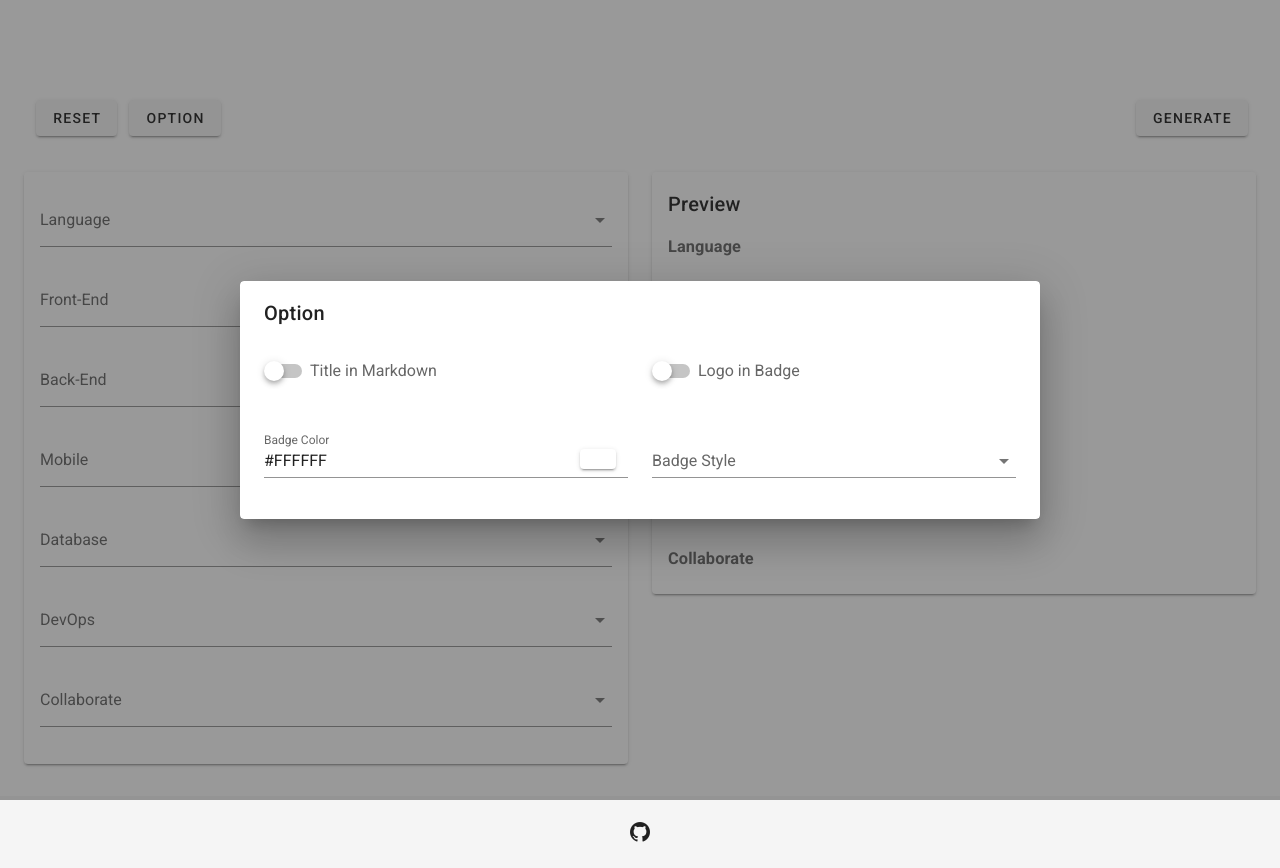
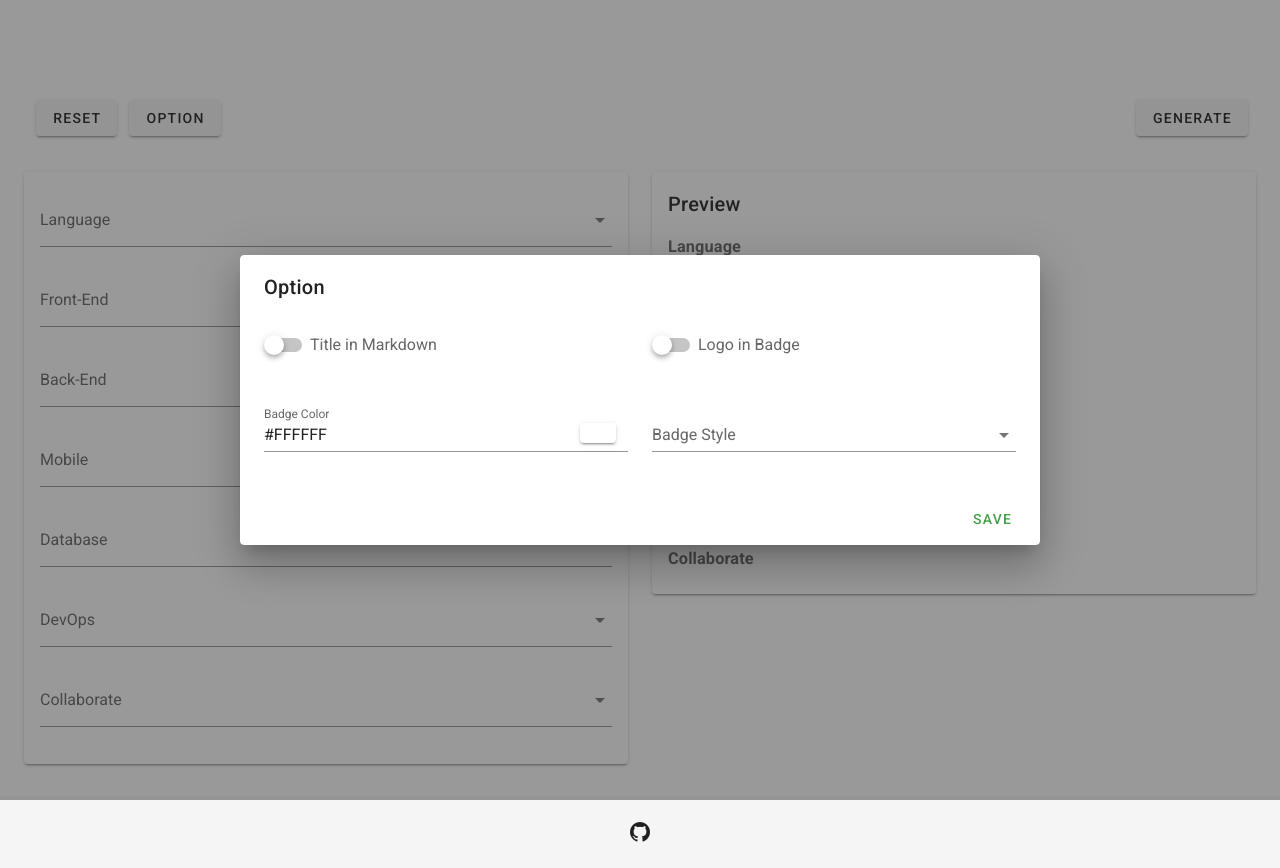
Before and after one commit to proceane/skill-badge-generator, a Vue app: page / in a window 1280 px wide. Both pictures are taken after a click on the button "OPTION". Built offline with nearby package versions, Linux system fonts and the light colour scheme.

Commit message:
add Save button in Option Dialog

```diff
--- a/src/components/ButtonArea.vue
+++ b/src/components/ButtonArea.vue
@@ -54,6 +54,16 @@
             </v-col>
           </v-row>
         </v-card-text>
+        <v-card-actions>
+          <v-spacer></v-spacer>
+          <v-btn
+            color="green darken-1"
+            text
+            @click="optionDialog = false"
+          >
+            Save
+          </v-btn>
+        </v-card-actions>
       </v-card>
     </v-dialog>
 
```
